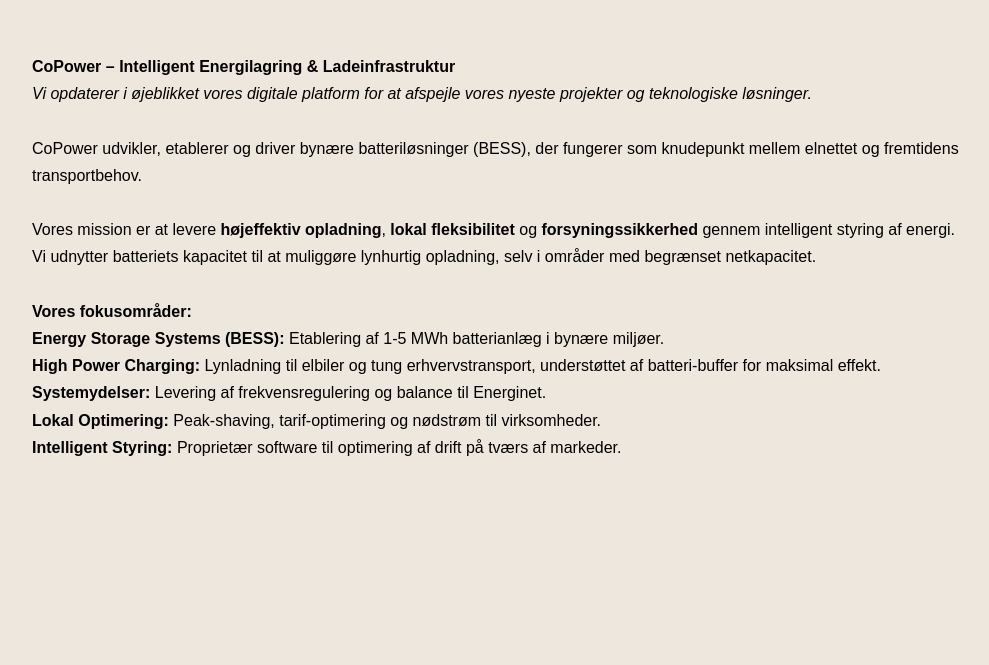
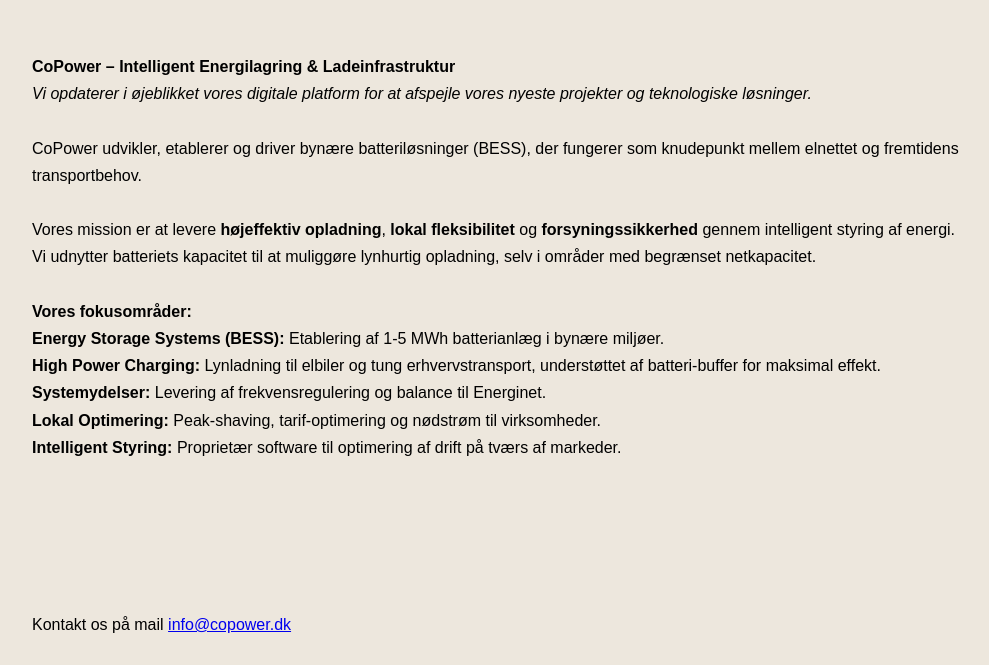
Before and after one commit to ohviid/copower, a plain HTML site: page index.html in a window 1280 px wide. Shown: the part 135-800 px from the top of the page, without its empty margins (138-1127 px from the left). Drawn offline with Linux system fonts and the light colour scheme.

Commit message:
Update index
kontakt info tilføjet

```diff
--- a/index.html
+++ b/index.html
@@ -15,5 +15,8 @@
           <p class="paragraph-about-copower"><strong>CoPower – Intelligent Energilagring &amp; Ladeinfrastruktur<br>‍</strong><em>Vi opdaterer i øjeblikket vores digitale platform for at afspejle vores nyeste projekter og teknologiske løsninger.<br>‍<br>‍</em>CoPower udvikler, etablerer og driver bynære batteriløsninger (BESS), der fungerer som knudepunkt mellem elnettet og fremtidens transportbehov.<br>‍<br>Vores mission er at levere <strong>højeffektiv opladning</strong>, <strong>lokal fleksibilitet</strong> og <strong>forsyningssikkerhed</strong> gennem intelligent styring af energi. Vi udnytter batteriets kapacitet til at muliggøre lynhurtig opladning, selv i områder med begrænset netkapacitet.<br><br>‍<strong>Vores fokusområder:<br>Energy Storage Systems (BESS):</strong> Etablering af 1-5 MWh batterianlæg i bynære miljøer.<br>‍<strong>High Power Charging:</strong> Lynladning til elbiler og tung erhvervstransport, understøttet af batteri-buffer for maksimal effekt.<br>‍<strong>Systemydelser:</strong> Levering af frekvensregulering og balance til Energinet.<br>‍<strong>Lokal Optimering:</strong> Peak-shaving, tarif-optimering og nødstrøm til virksomheder.<br>‍<strong>Intelligent Styring:</strong> Proprietær software til optimering af drift på tværs af markeder.</p>
         </div>
         <div><img src="images/batt-i-by.webp" loading="lazy" sizes="(max-width: 767px) 100vw, (max-width: 991px) 728px, 940px" srcset="images/Hero-Render-1_1-6-COMP-p-500.jpg 500w, images/Hero-Render-1_1-6-COMP-p-800.jpg 800w, images/Hero-Render-1_1-6-COMP-p-1080.jpg 1080w, images/Hero-Render-1_1-6-COMP-p-1600.jpg 1600w, images/Hero-Render-1_1-6-COMP.jpg 1920w" alt=""></div>
+        <div>
+          <p class="paragraph-about-copower contact">Kontakt os på mail <a href="mailto:info@copower.dk">info@copower.dk</a></p>
+        </div>
 </body>
 </html>
```
